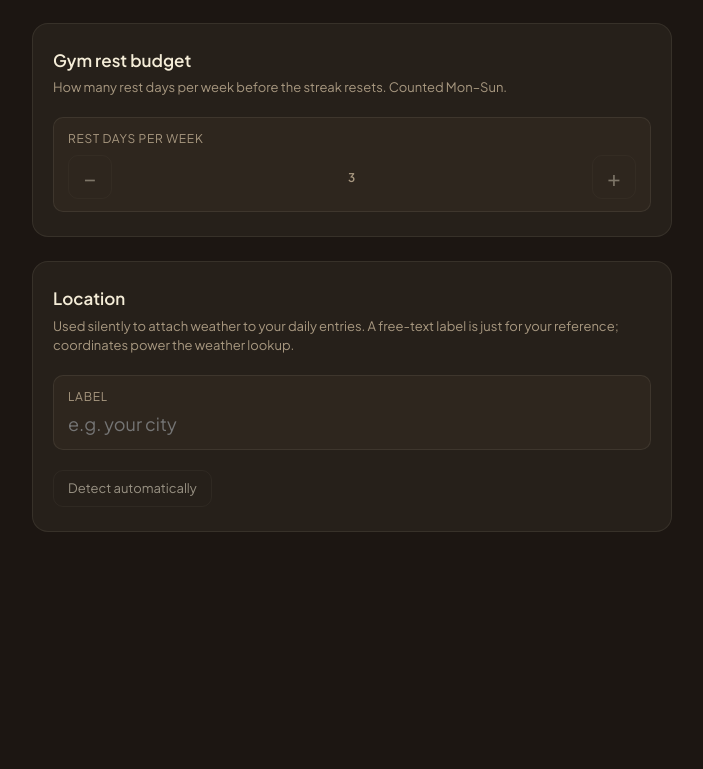
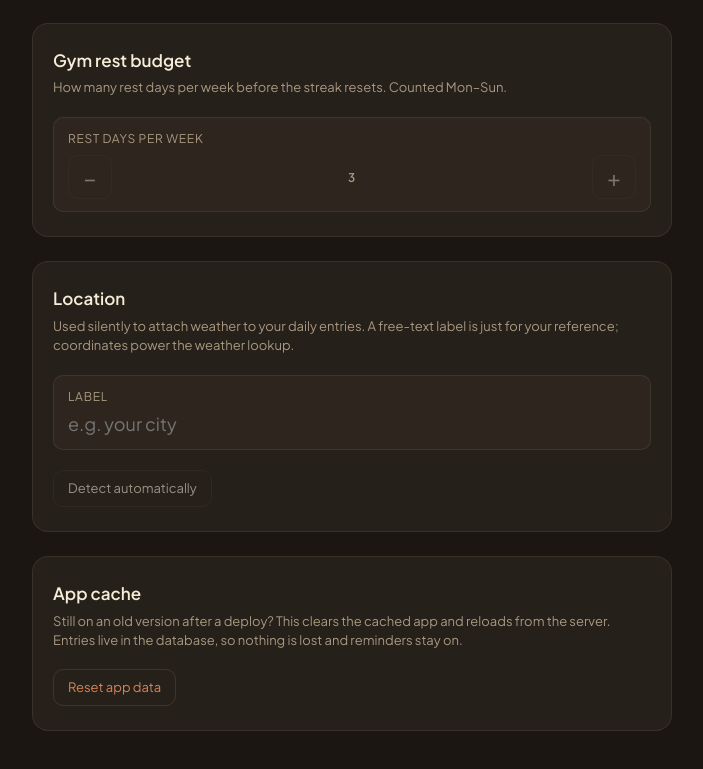
Before and after one commit to lindenkurtz/ember-personal-journal, a React (Vite) app: page /settings in a window 1280 px wide. Shown: the part 571-1340 px from the top of the page, without its empty margins (288-991 px from the left). Before the commit the page ends 1159 px from the top, so only its background shows below. Built offline with nearby package versions, Linux system fonts and the light colour scheme; no server answers; the database is empty.

Commit message:
added clear app data button

```diff
--- a/src/lib/swUpdate.ts
+++ b/src/lib/swUpdate.ts
@@ -64,3 +64,23 @@ export function registerServiceWorker() {
     if (document.visibilityState === 'visible') check()
   }, FOREGROUND_RECHECK_MS)
 }
+
+/**
+ * Escape hatch for a PWA wedged on an old bundle: drop every Workbox cache,
+ * force an update check, and reload onto whatever is currently deployed.
+ *
+ * The registration itself is deliberately left alone. Unregistering would take
+ * the push subscription with it — `getSubscription` reads it off the
+ * registration — silently killing reminders until the toggle is flipped again.
+ *
+ * Leaves the precache empty until the next deploy installs a new worker, so the
+ * app is online-only until then. That's the cheaper half of the trade.
+ */
+export async function resetAppCaches(): Promise<void> {
+  if ('caches' in window) {
+    const keys = await caches.keys()
+    await Promise.all(keys.map((k) => caches.delete(k)))
+  }
+  await registration?.update().catch(() => {})
+  location.reload()
+}
--- a/src/pages/Settings.css
+++ b/src/pages/Settings.css
@@ -214,6 +214,30 @@
   opacity: 0.55;
 }
 
+.settings__reset {
+  appearance: none;
+  align-self: flex-start;
+  background: transparent;
+  color: var(--terracotta);
+  border: 1px solid var(--terracotta-soft);
+  border-radius: var(--radius-sm);
+  padding: 8px 14px;
+  font: inherit;
+  font-size: 13px;
+  cursor: pointer;
+  transition: border-color 0.2s var(--ease), background 0.2s var(--ease);
+}
+
+.settings__reset:hover:not(:disabled) {
+  border-color: var(--terracotta);
+  background: var(--terracotta-soft);
+}
+
+.settings__reset:disabled {
+  cursor: not-allowed;
+  opacity: 0.55;
+}
+
 .settings__tz {
   margin: 0;
   color: var(--muted);
--- a/src/pages/Settings.tsx
+++ b/src/pages/Settings.tsx
@@ -2,6 +2,7 @@ import { useEffect, useState } from 'react'
 import { Link } from 'react-router-dom'
 import { getSettings, updateSettings, setRestBudget, PushSettings } from '../lib/settings'
 import { getSubscription, pushSupport, subscribe, unsubscribe } from '../lib/push'
+import { resetAppCaches } from '../lib/swUpdate'
 import './Settings.css'
 
 type Status = 'idle' | 'saving' | 'subscribing' | 'unsubscribing'
@@ -11,6 +12,7 @@ export default function Settings() {
   const [subscribed, setSubscribed] = useState<boolean>(false)
   const [status, setStatus] = useState<Status>('idle')
   const [error, setError] = useState<string | null>(null)
+  const [resetting, setResetting] = useState(false)
   const support = pushSupport()
 
   useEffect(() => {
@@ -44,6 +46,19 @@ export default function Settings() {
       setError(e instanceof Error ? e.message : 'Something went wrong.')
     } finally {
       setStatus('idle')
+    }
+  }
+
+  async function resetCaches() {
+    setResetting(true)
+    setError(null)
+    try {
+      // Resolves into a reload, so `resetting` is only cleared on failure.
+      await resetAppCaches()
+    } catch (e) {
+      console.error('[settings] reset', e)
+      setError("Couldn't clear the cache — try again.")
+      setResetting(false)
     }
   }
 
@@ -189,6 +204,28 @@ export default function Settings() {
         onCoords={(lat, lon) => patchSettings({ latitude: lat, longitude: lon })}
       />
 
+      <section className="settings__card">
+        <div className="settings__row">
+          <div className="settings__rowText">
+            <h2 className="settings__rowTitle">App cache</h2>
+            <p className="settings__rowHint">
+              Still on an old version after a deploy? This clears the cached app
+              and reloads from the server. Entries live in the database, so
+              nothing is lost and reminders stay on.
+            </p>
+          </div>
+        </div>
+
+        <button
+          type="button"
+          className="settings__reset"
+          onClick={resetCaches}
+          disabled={resetting}
+        >
+          {resetting ? 'Clearing…' : 'Reset app data'}
+        </button>
+      </section>
+
       {error && <p className="settings__error">{error}</p>}
     </main>
   )
```
Also changed, not shown: 1 other file (tests, documents, lock files or other folders).
